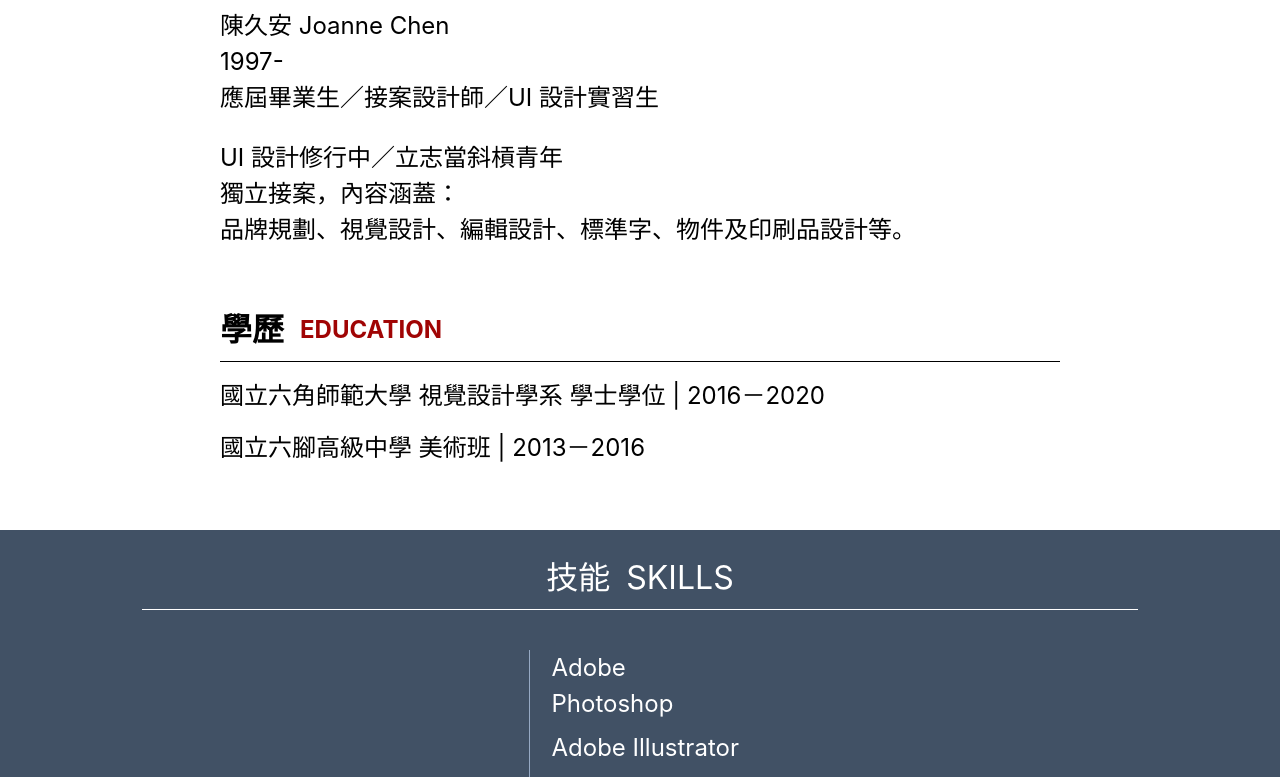
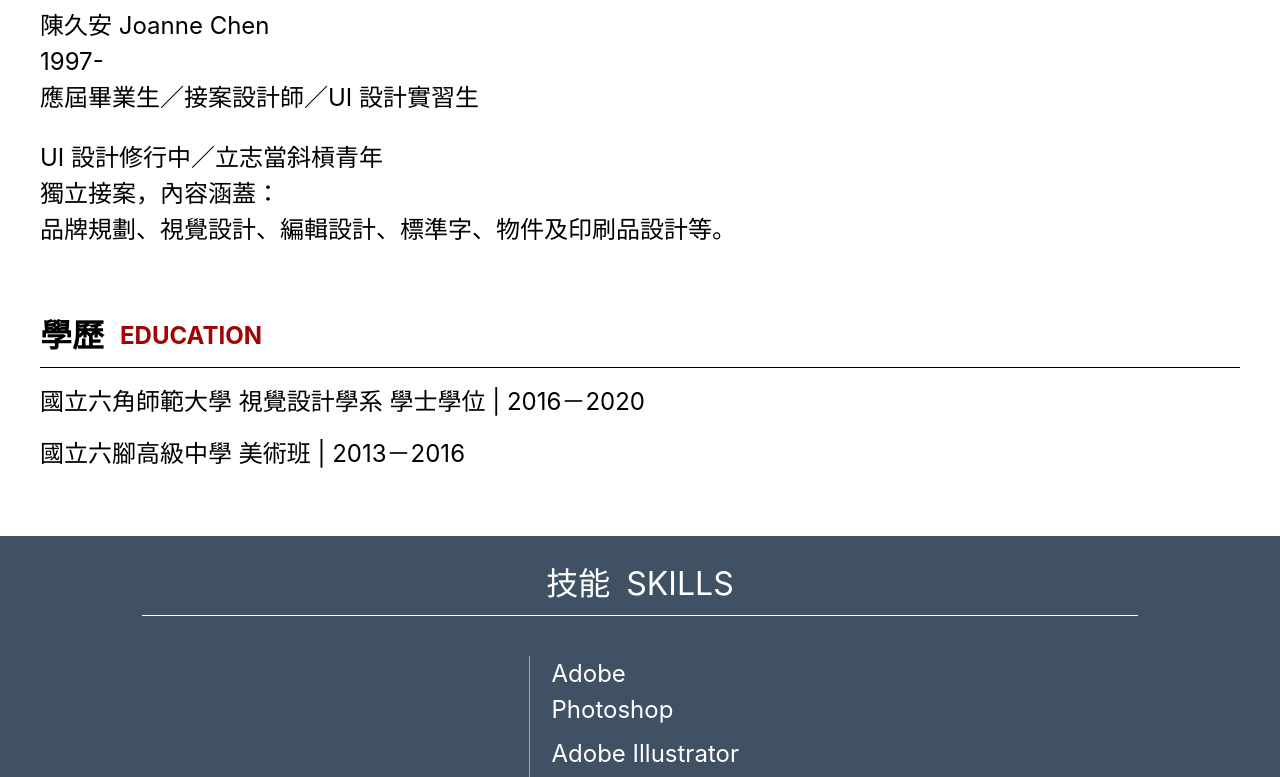
Before and after one commit to b9111426/personal-profile, a plain HTML site: page index.html in a window 1280 px wide. Shown: the part 738-1515 px from the top of the page. Drawn offline with Linux system fonts and the light colour scheme.

Commit message:
修正排版

```diff
--- a/scss/_base.scss
+++ b/scss/_base.scss
@@ -3,13 +3,11 @@
   padding-bottom: 2.5rem;
 }
 body {
-  font-family: -apple-system,BlinkMacSystemFont,"Segoe UI","Microsoft JhengHei",Roboto,"Helvetica Neue",Arial,sans-serif;
+  font-family: -apple-system,BlinkMacSystemFont,"Segoe UI","Microsoft JhengHei",Roboto,"Helvetica Neue",Arial,
+              sans-serif;
   box-sizing: border-box;
   line-height: 2.25rem;
   font-size: 1.5rem;
-  @include w-414 {
-    font-size: 1rem;
-  }
 }
 
 img{
@@ -51,20 +49,8 @@ a{
   >.subtitle{
     line-height: 2.25rem;
     margin-left: 1rem;
-    @include w-414 {
-      margin: 0 auto;
-      font-size: 1rem;
-      display: block;
-    }
-  }
-
-  @include w-414 {
-    width: ($title2-with)*0.25;
-    line-height:1.5rem;
-    padding-bottom: 3px;
   }
 }
-
 
 
 .personal{
@@ -72,23 +58,6 @@ a{
     width: $container-width;
     padding-top: 2.5rem;
     margin-bottom: 4rem;
-
-    @include w-1300 {
-      width: ($container-width)*0.7;
-    }
-
-    @include w-1000 {
-      width: ($container-width)*0.6;
-    }
-
-    @include w-768 {
-      width: ($container-width)*0.5;
-    }
-
-    @include w-414 {
-      width: ($container-width)*0.25;
-      padding: 0 8px;
-    }
     >h1 {
       font-size: 5rem;
       line-height: 95px;
@@ -101,25 +70,10 @@ a{
   }
 
   &-profile {
-    margin-bottom: $boxMargin;
-
-    @include w-1300 {
-      margin-bottom: ($boxMargin)*0.9;
-    }
-
-    @include w-768 {
-      margin-bottom: ($boxMargin)*0.75;
-    }
-
-    @include w-414 {
-      margin-bottom: ($boxMargin)*0.25;
-    }
+    margin-bottom: 4rem;
 
     li {
       margin-bottom: 1.5rem;
-      @include w-414 {
-        margin-bottom: 1rem;
-      }
     }
   }
   &-education{
@@ -128,7 +82,6 @@ a{
     }
   }
 }
-
 
 .workEx{
   &-container{
--- a/scss/_mixin.scss
+++ /dev/null
@@ -1,23 +0,0 @@
-@mixin w-1300 {
-  @media(max-width:1300px) {
-    @content;
-  }
-}
-
-@mixin w-1000 {
-  @media(max-width:1000px) {
-    @content;
-  }
-}
-
-@mixin w-768 {
-  @media(max-width:768px) {
-    @content;
-  }
-}
-
-@mixin w-414 {
-  @media(max-width:414px) {
-    @content;
-  }
-}
--- a/scss/_variable.scss
+++ b/scss/_variable.scss
@@ -1,4 +1,3 @@
 $container-width: 1200px;
 $title2-with:996px;
 $title-fz:2rem;
-$boxMargin: 4rem;
--- a/scss/all.scss
+++ b/scss/all.scss
@@ -1,4 +1,3 @@
 @import "./reset";
 @import "./variable";
-@import "./mixin";
 @import "./base";
```
Also changed, not shown: stylesheet/all.css, 1 other file.
